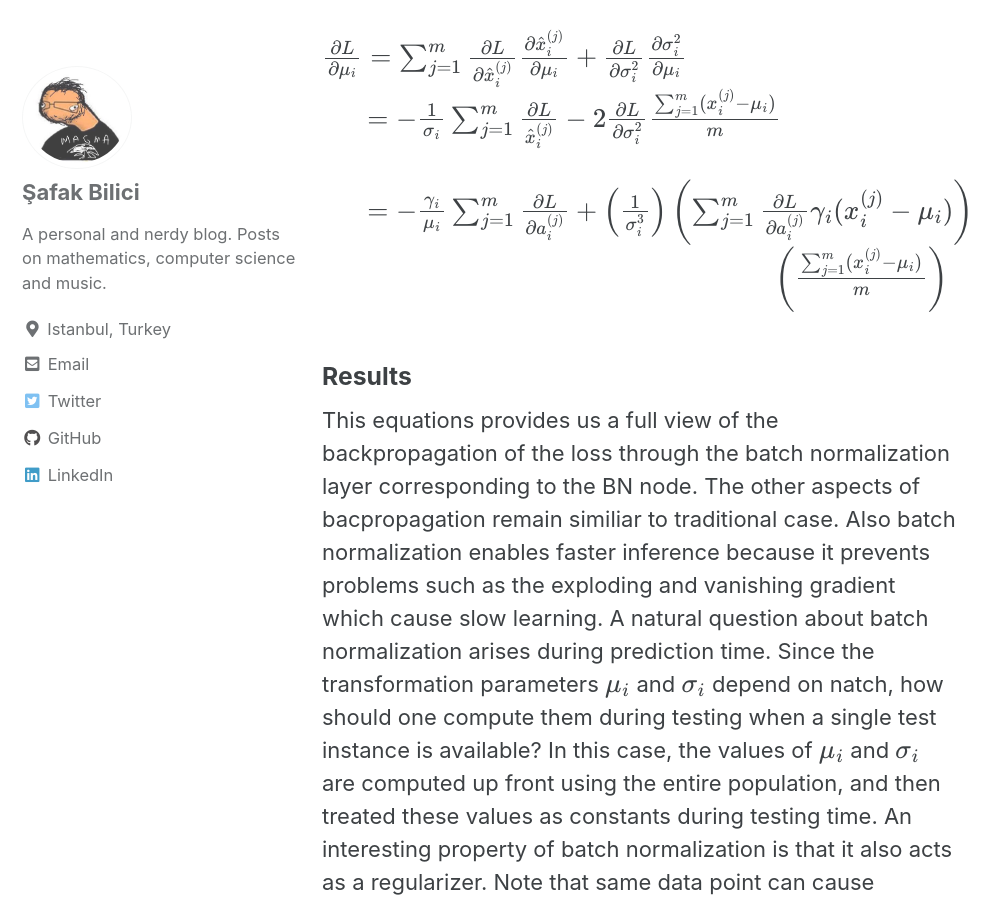
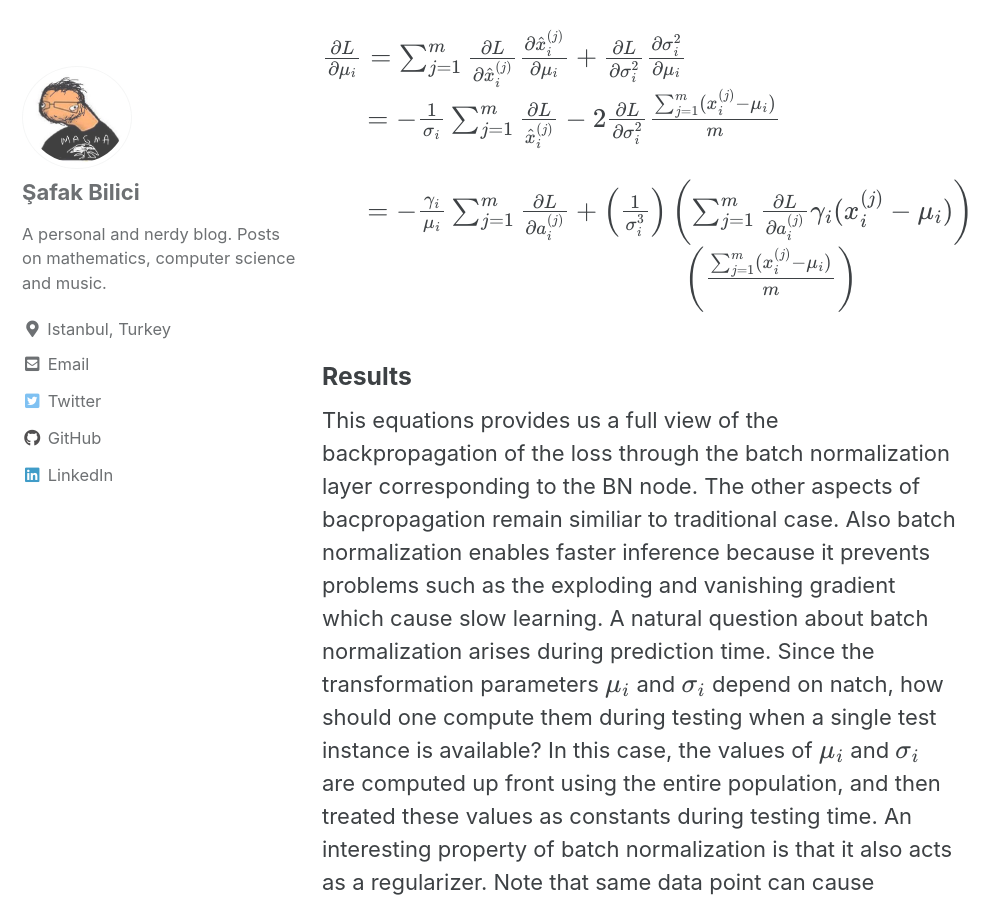
Before and after one commit to safakkbilici/safakkbilici.github.io, a Jekyll site: the page built from _posts/2020-07-08-gradient-for-bn.md, in a window 1280 px wide and 900 px high, scrolled down 4353 px. Shown: the whole window, without its empty margins (0-1008 px from the left). Built offline with Jekyll 4.4.1, drawn with Linux system fonts in a browser that asks for light colours; cached includes are drawn as plain includes; formulas are drawn with MathJax 3.

Commit message:
Batch normalization

```diff
--- a/_posts/2020-07-08-gradient-for-bn.md
+++ b/_posts/2020-07-08-gradient-for-bn.md
@@ -51,7 +51,7 @@ $$\frac{\partial L}{\partial \mu_i} = \sum_{j=1}^{m} \frac{\partial L}{\partial
 $$\;\;\;\;\;\;= -\frac{1}{\sigma_i}\sum_{j=1}^{m}\frac{\partial L }{\hat{x}_i^{(j)}}-2\frac{\partial L}{\partial \sigma_i^2}\frac{\sum_{j=1}^{m}(x_i^{(j)} - \mu_i)}{m}$$
 
 $$\;\;\;\;\;\;=-\frac{\gamma_i}{\mu_i}\sum_{j=1}^{m}\frac{\partial L}{\partial a_i^{(j)}}+\left(\frac{1}{\sigma_i^3}\right)\left(\sum_{j=1}^{m}\frac{\partial L}{\partial a_i^{(j)}}\gamma_i(x_i^{(j)} - \mu_i)\right)$$
-$$\;\;\;\;\;\;\;\;\;\;\;\;\;\;\;\;\;\;\;\;\;\;\;\;\;\;\;\;\;\;\;\;\;\;\;\;\;\;\;\;\;\;\;\;\;\;\;\;\;\;\;\;\;\;\;\;\;\;\;\;\left(\frac{\sum_{j=1}^{m}(x_i^{(j)} - \mu_i)}{m}\right)$$
+$$\;\;\;\;\;\;\;\;\;\;\;\;\;\;\;\;\;\;\;\;\;\;\;\;\;\;\;\;\;\;\;\;\;\;\;\;\;\;\;\;\;\;\;\;\;\;\;\;\left(\frac{\sum_{j=1}^{m}(x_i^{(j)} - \mu_i)}{m}\right)$$
 
 ### Results
 
```
